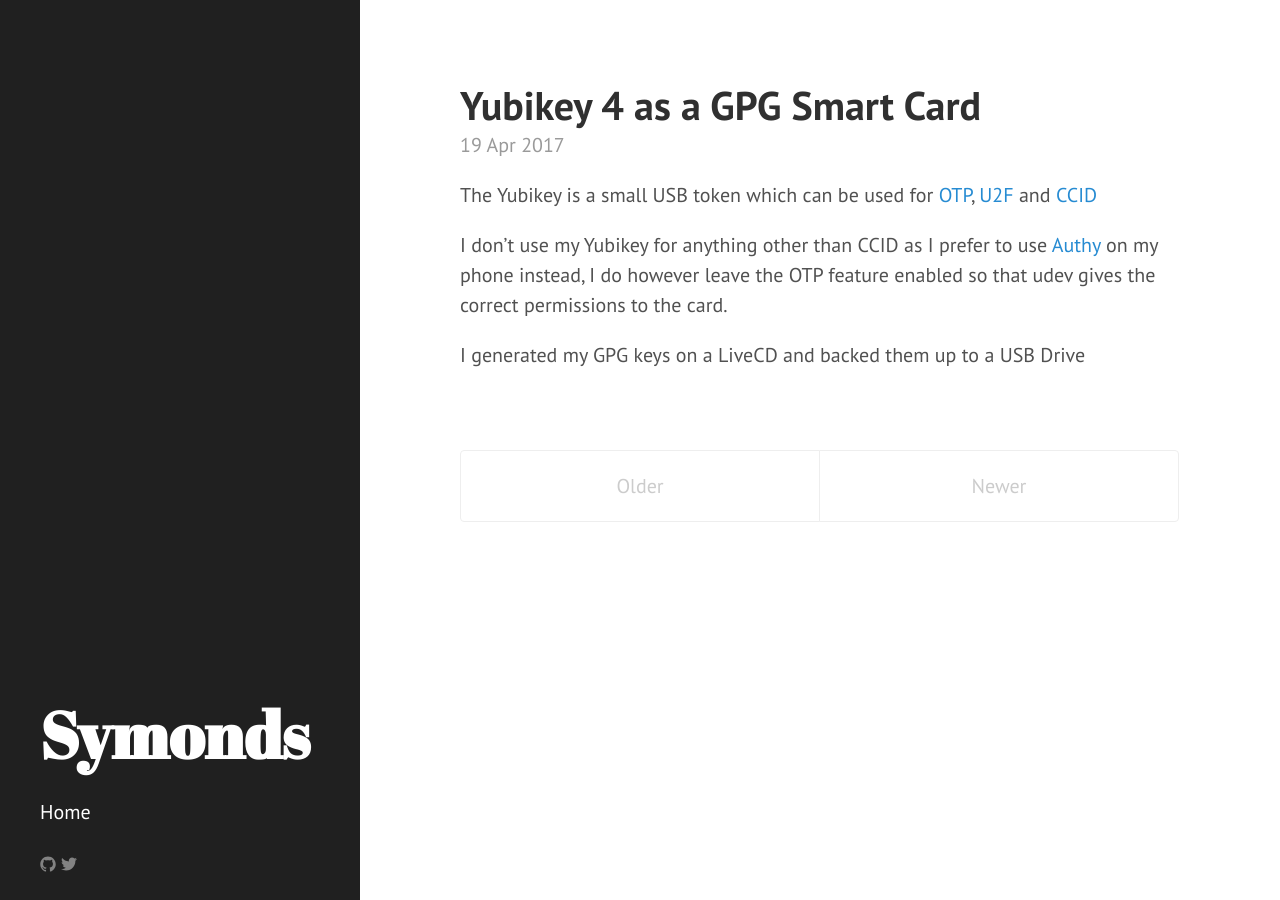
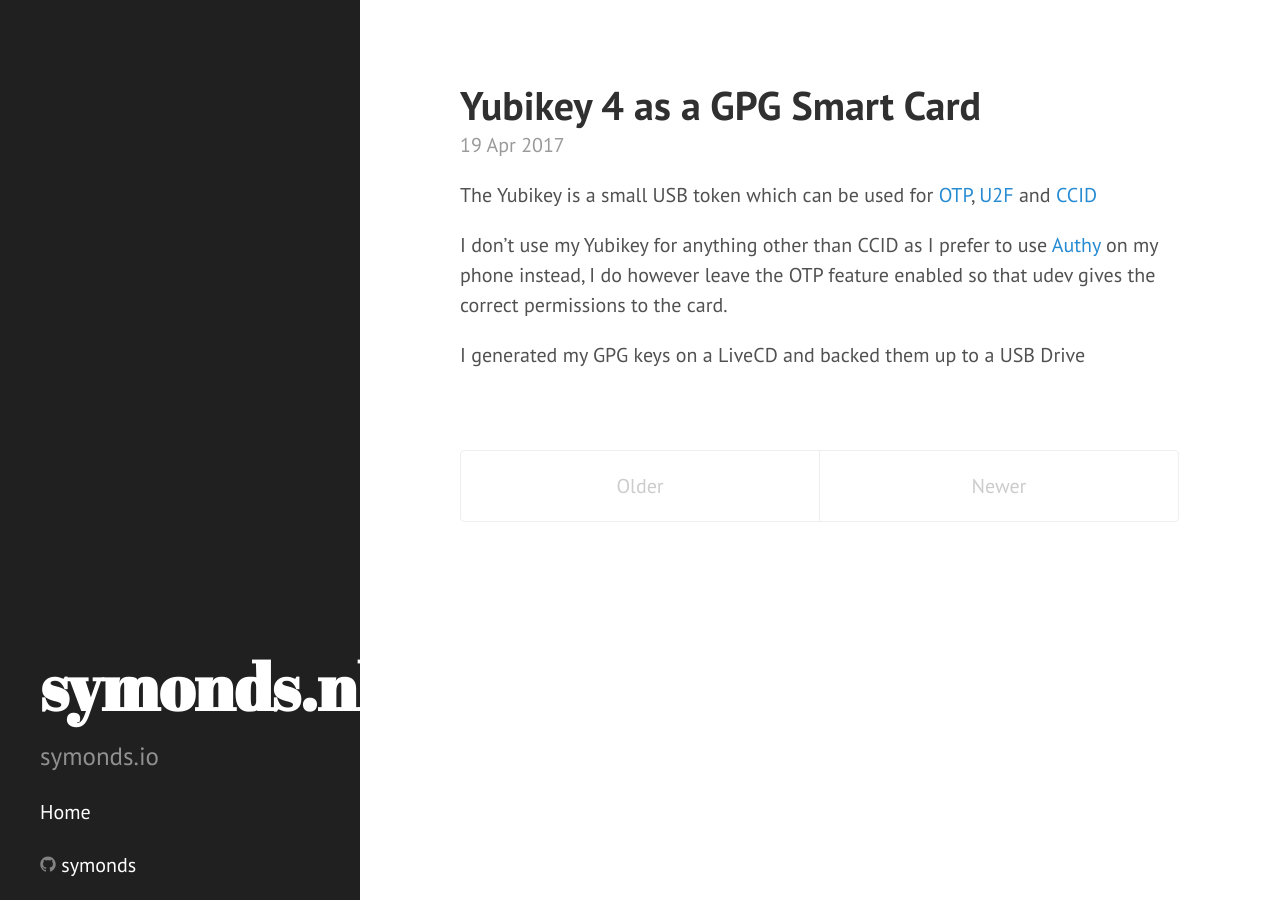
Before and after one commit to symonds/symonds.nl, a Jekyll site: the page built from index.html, in a window 1280 px wide. Built offline with Jekyll 4.4.1, drawn with Linux system fonts in a browser that asks for light colours; the list of posts is cut into pages by our own code.

Commit message:
Changed title and description

```diff
--- a/_config.yml
+++ b/_config.yml
@@ -7,15 +7,14 @@
 
 
 # Setup
-title:            Symonds
+title:
 tagline:          'Random Tech Blog'
-description:      ''
+description:      'symonds.io'
 url:              http://symonds.io
 baseurl:          /
 
 author:
   name:           'Matthew Symonds'
-  twitter:        'symondsio'
   github:         'symonds'
 
 paginate:         5
--- a/_includes/icon-github.html
+++ b/_includes/icon-github.html
@@ -1 +1 @@
-<a href="https://github.com/{{ include.username }}"><span class="icon icon--github">{% include icon-github.svg %}</span></a>
+<a href="https://github.com/{{ include.username }}"><span class="icon icon--github">{% include icon-github.svg %}</span><span class="username">{{ include.username }}</span></a>
--- a/_includes/icon-twitter.html
+++ b/_includes/icon-twitter.html
@@ -1 +1 @@
-<a href="https://twitter.com/{{ include.username }}"><span class="icon icon--twitter">{% include icon-twitter.svg %}</span></a>
+<a href="https://twitter.com/{{ include.username }}"><span class="icon icon--twitter">{% include icon-twitter.svg %}</span><span class="username">{{ include.username }}</span></a>
```
